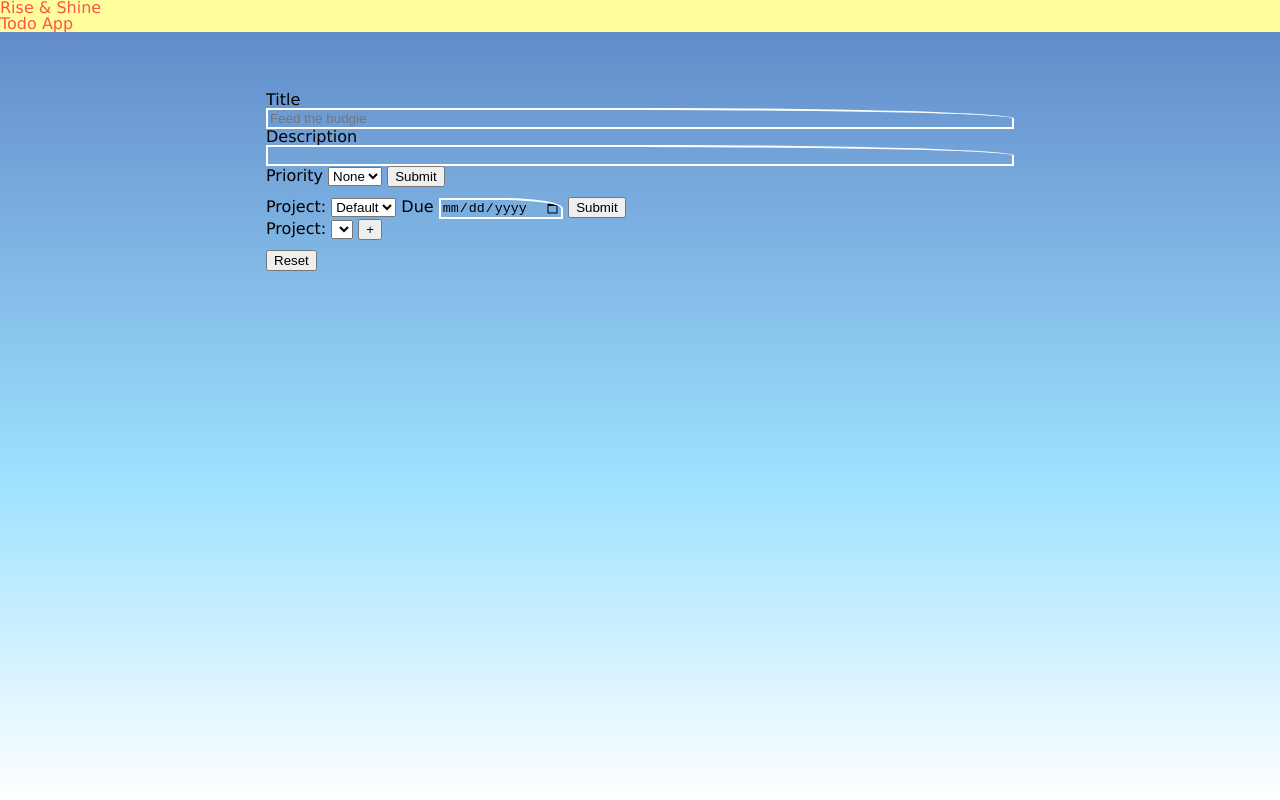
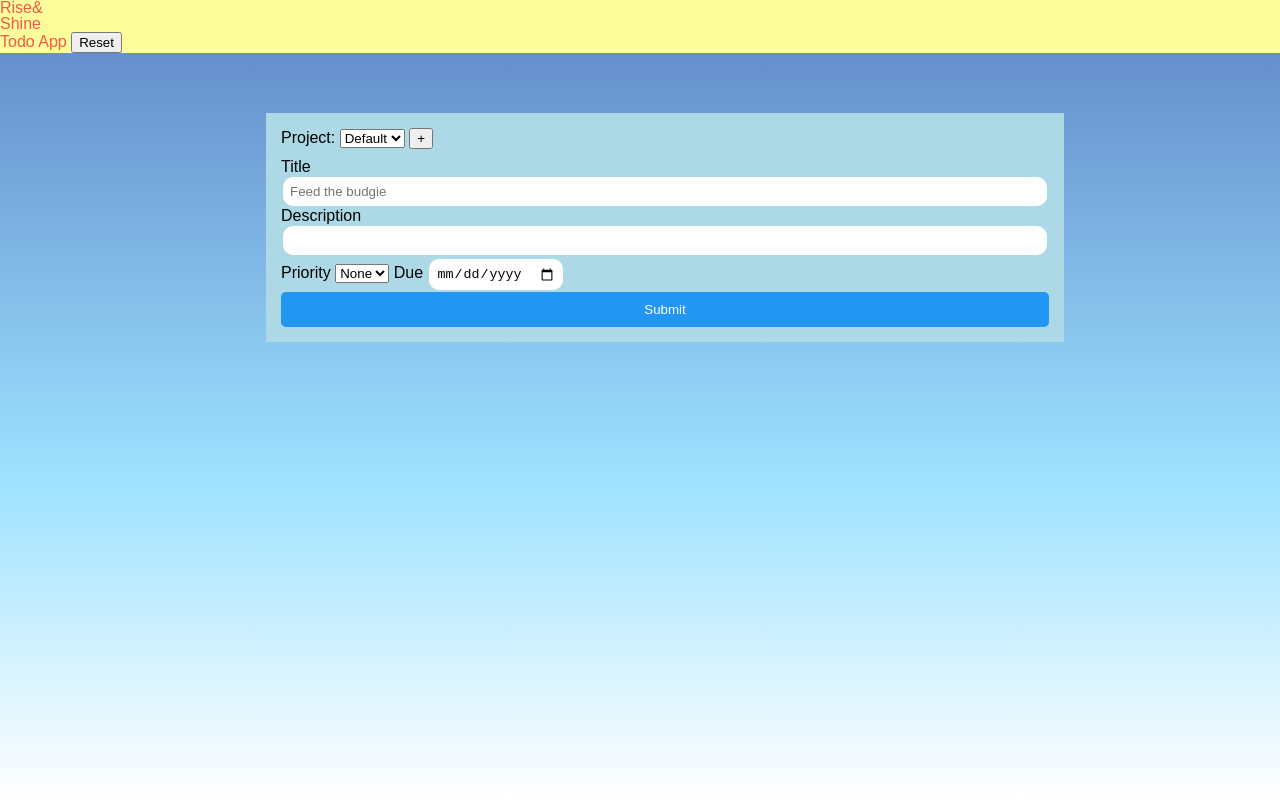
Before and after one commit to s-cassidy/odin-todo, a website built with webpack: page src/template.html in a window 1280 px wide. Built offline with nearby package versions, Linux system fonts and the light colour scheme.

Commit message:
Add some styling on the form

```diff
--- a/src/style.css
+++ b/src/style.css
@@ -147,8 +147,7 @@ body {
       rgba(255, 255, 255, 1) 100%);
   margin: 0;
   padding: 0;
-  font-family: 'Lucida Sans', 'Lucida Sans Regular', 'Lucida Grande',
-    'Lucida Sans Unicode', Geneva, Verdana, sans-serif;
+  font-family: 'Arial', sans-serif;
 }
 
 .header {
@@ -191,9 +190,24 @@ body {
 }
 
 input {
-  background-color: transparent;
+  background-color: white;
   border: 2px solid white;
-  border-start-end-radius: 50%;
+  border-radius: 10px;
+  padding: 5px;
+  margin: 2px;
+}
+
+#submit-button {
+  background-color: #2196f3;
+  color: #fff;
+  border: none;
+  padding: 10px;
+  border-radius: 5px;
+  cursor: pointer;
+}
+
+#submit-button:hover {
+  background-color: #0b7dda;
 }
 
 .invalid {
--- a/src/template.html
+++ b/src/template.html
@@ -12,10 +12,21 @@
 
   <div class="content">
     <div class="header-row">
-      <h1 class="heading">Rise & Shine </h1>
+      <h1 class="heading">
+        <div>Rise&</div> Shine
+      </h1>
       <span class="subheading">Todo App </span>
+      <button type="button" class="reset-button">Reset</button>
     </div>
     <div class="app">
+      <div class="form-box">
+        <div class="projects-container">
+          <label for="projects-menu">Project:</label>
+          <select class="projects-menu" id="projects-menu">
+          </select>
+          <button type="button" class="new-project">+</button>
+          <form class="new-project-form"></form>
+        </div>
         <form id="todo-form" class="input-form">
           <label for="todo-title">Title</label>
           <input type="text" name="title" id="todo-title" value="" placeholder="Feed the budgie" required>
@@ -29,28 +40,15 @@
               <option value="C">C</option>
               <option value="D">D</option>
             </select>
+            <span <label for="due-date">Due</label>
+              <input type="date" id="due-date" name="due-date" />
+            </span>
+          </span>
           <button type="button" id="submit-button">Submit</button>
-        </span>
         </form>
-      <div class="projects-container">
-        <label for="projects-menu">Project:</label>
-        <select class="projects-menu" id="projects-menu">
-        </select>
-        <label for="due-date">Due</label>
-        <input type="date" id="due-date" name="due-date" />
-        <button type="button" id="submit-button">Submit</button>
-        <div class="projects-container">
-          <label for="projects-menu">Project:</label>
-          <select class="projects-menu" id="projects-menu">
-          </select>
-          <button type="button" class="new-project">+</button>
-          <form class="new-project-form"></form>
       </div>
-        <span class="sun">
-          <div class="sand">
-          </div>
-          <button type="button" class="reset-button">Reset</button>
-        </span>
+      <div class="list-container">
+
       </div>
     </div>
   </div>
```
Lines whose indentation alone changed are shown as unchanged.
